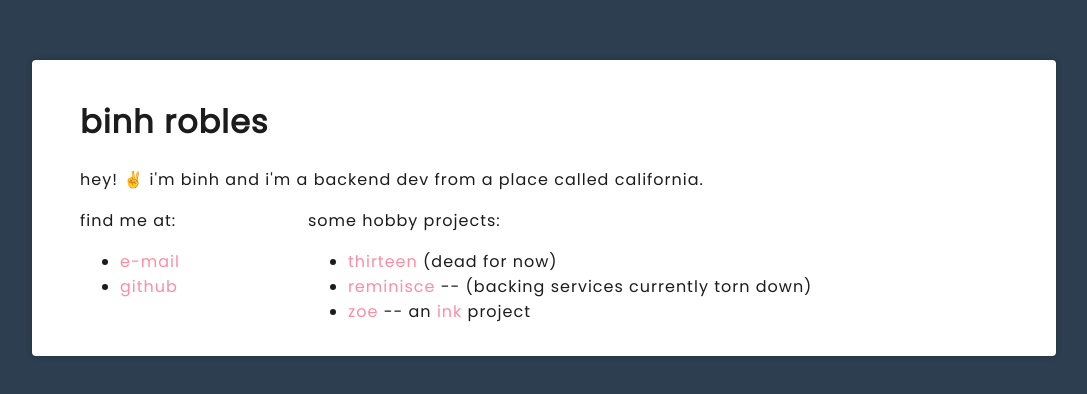
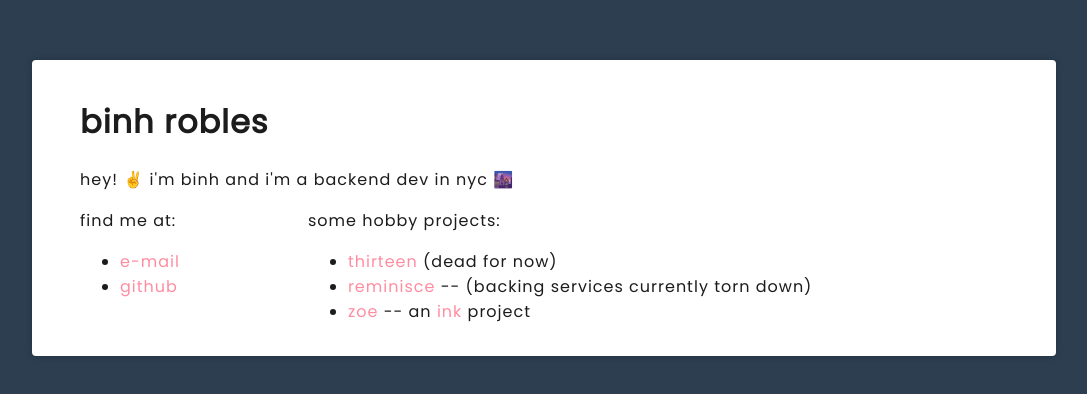
Before and after one commit to binhrobles/binhrobles.github.io, a plain HTML site: page index.html in a window 1280 px wide. Shown: the part 192-586 px from the top of the page, without its empty margins (96-1183 px from the left). Drawn offline with Linux system fonts and the light colour scheme.

Commit message:
update location

```diff
--- a/index.html
+++ b/index.html
@@ -16,7 +16,7 @@
             <p class="hero__copy">
                 <span>Hey!</span>
                 <span aria-hidden="true" aria-label="Peace Sign">✌️ </span>
-                <span>I'm Binh and I'm a backend dev from a place called California.</span>
+                <span>I'm Binh and I'm a backend dev in NYC 🌆</span>
             </p>
             <div class="hero__details">
               <div class="hero__contact">
```
